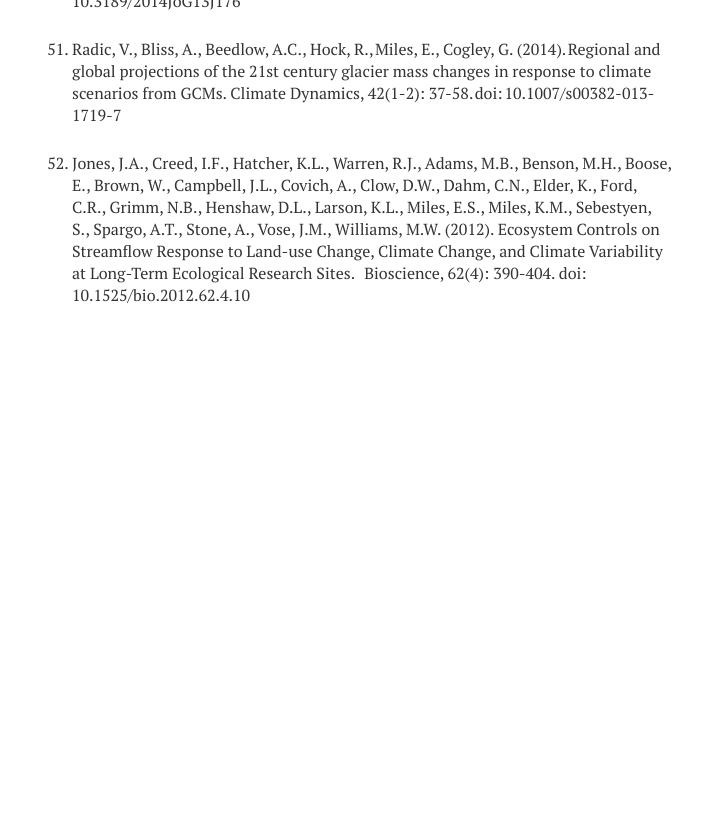
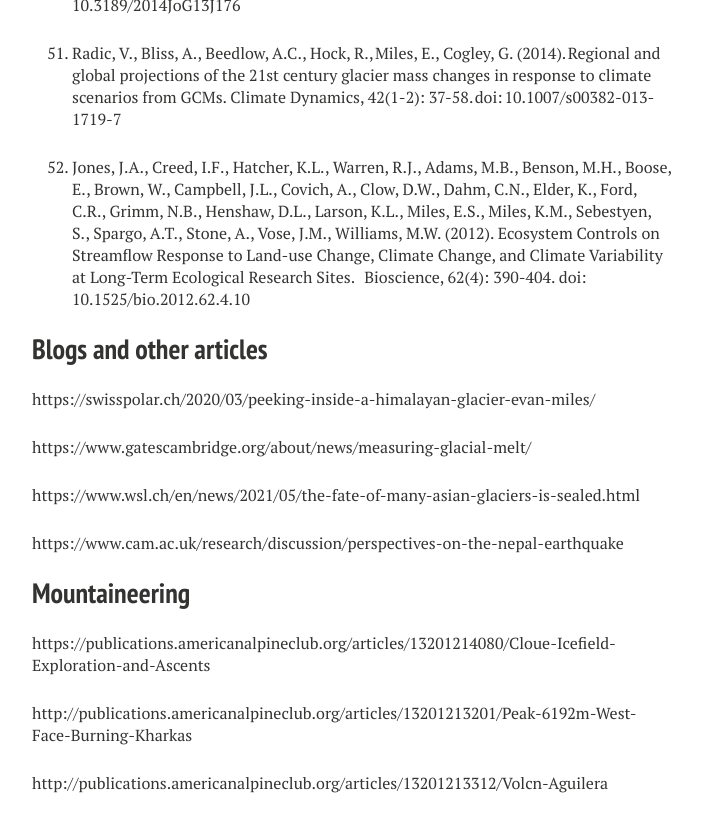
Before and after one commit to miles916/miles916.github.io, a Jekyll site: the page built from publications.md, in a window 1280 px wide and 900 px high, scrolled down 6138 px. Shown: the top 832 px of the window, without its empty margins (288-990 px from the left). Built offline with Jekyll 4.4.1, drawn with Linux system fonts in a browser that asks for light colours; nearby versions of some CDN libraries; some web fonts are replaced; before the commit the page ends 6550 px from its top, so only the background shows below that; some of the changed text lies outside the part shown.

Commit message:
Update publications.md

```diff
--- a/publications.md
+++ b/publications.md
@@ -11,7 +11,8 @@ title: Publications
 ![Scholar]({{ site.url }}/images/scholar.png) [Google Scholar](https://scholar.google.com/citations?user=uDN1U6gAAAAJ&hl=en)
 ![Twitter]({{ site.url }}/images/twitter.png) [Twitter](https://twitter.com/Miles_of_Ice)
 
-##Peer-reviewed publications
+## Peer-reviewed publications
+
 52. Kneib, M., Fyffe, C.L., Miles, E.S., Lindemann, S., Shaw, T.E., Buri, P., McCarthy, M., Ouvry, B., Vieli, A., Sato, Y., Kraaijenbrink, P., Zhao, C., Molnar, P, and Pellicciotti, F. (2023) Controls on Ice Cliff Distribution and Characteristics on Debris-Covered Glaciers, Geophysical Research Letters, 50(6) e2022GL102444. https://doi.org/10.1029/2022GL102444
 
 51. Jouberton, A., Miles, E. S., Shaw, T., McCarthy, M., Fugger, S., and Pellicciotti, F. (2023) Reply to Yang et al.: Global warming and black carbon simultaneously lead to glacier mass decline over the southeastern Tibetan Plateau, PNAS, 120(12) e2301467120. https://doi.org/10.1073/pnas.2301467120
@@ -115,3 +116,21 @@ title: Publications
 2. Radic, V., Bliss, A., Beedlow, A.C., Hock, R., Miles, E., Cogley, G. (2014). Regional and global projections of the 21st century glacier mass changes in response to climate scenarios from GCMs. Climate Dynamics, 42(1-2): 37-58. doi: 10.1007/s00382-013-1719-7
 
 1. Jones, J.A., Creed, I.F., Hatcher, K.L., Warren, R.J., Adams, M.B., Benson, M.H., Boose, E., Brown, W., Campbell, J.L., Covich, A., Clow, D.W., Dahm, C.N., Elder, K., Ford, C.R., Grimm, N.B., Henshaw, D.L., Larson, K.L., Miles, E.S., Miles, K.M., Sebestyen, S., Spargo, A.T., Stone, A., Vose, J.M., Williams, M.W.  (2012). Ecosystem Controls on Streamflow Response to Land-use Change, Climate Change, and Climate Variability at Long-Term Ecological Research Sites.   Bioscience, 62(4): 390-404. doi: 10.1525/bio.2012.62.4.10
+
+## Blogs and other articles
+
+https://swisspolar.ch/2020/03/peeking-inside-a-himalayan-glacier-evan-miles/
+
+https://www.gatescambridge.org/about/news/measuring-glacial-melt/
+
+https://www.wsl.ch/en/news/2021/05/the-fate-of-many-asian-glaciers-is-sealed.html
+
+https://www.cam.ac.uk/research/discussion/perspectives-on-the-nepal-earthquake
+
+## Mountaineering
+
+https://publications.americanalpineclub.org/articles/13201214080/Cloue-Icefield-Exploration-and-Ascents
+
+http://publications.americanalpineclub.org/articles/13201213201/Peak-6192m-West-Face-Burning-Kharkas
+
+http://publications.americanalpineclub.org/articles/13201213312/Volcn-Aguilera
```
